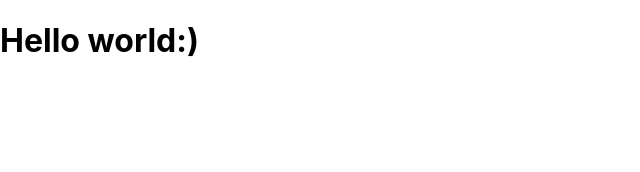
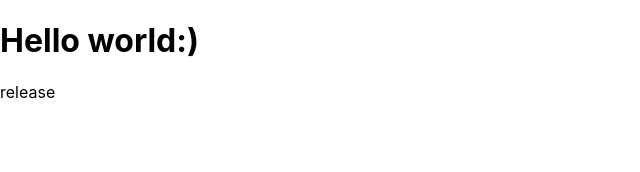
Before and after one commit to JYPIT/alexandria, a React (Create React App) app: page / in a window 1280 px wide. Shown: the top 172 px of the page, without its empty margins (0-640 px from the left). Built offline with nearby package versions, Linux system fonts and the light colour scheme.

Commit message:
release_0.1

```diff
--- a/src/App.js
+++ b/src/App.js
@@ -4,6 +4,7 @@ function App() {
   return (
     <div>
       <h1>Hello world:)</h1>
+      <span>release</span>
     </div>
   );
 }
```
